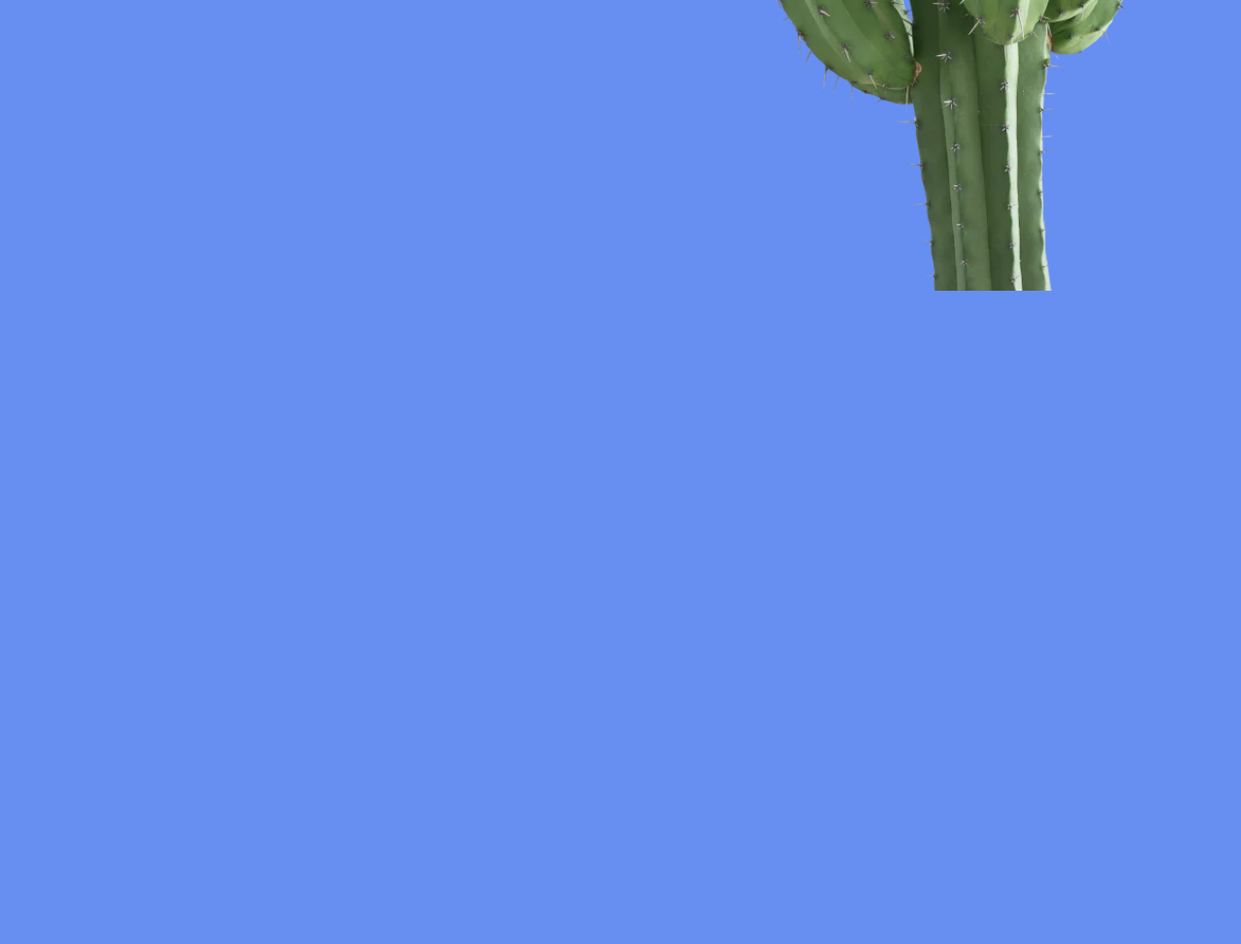
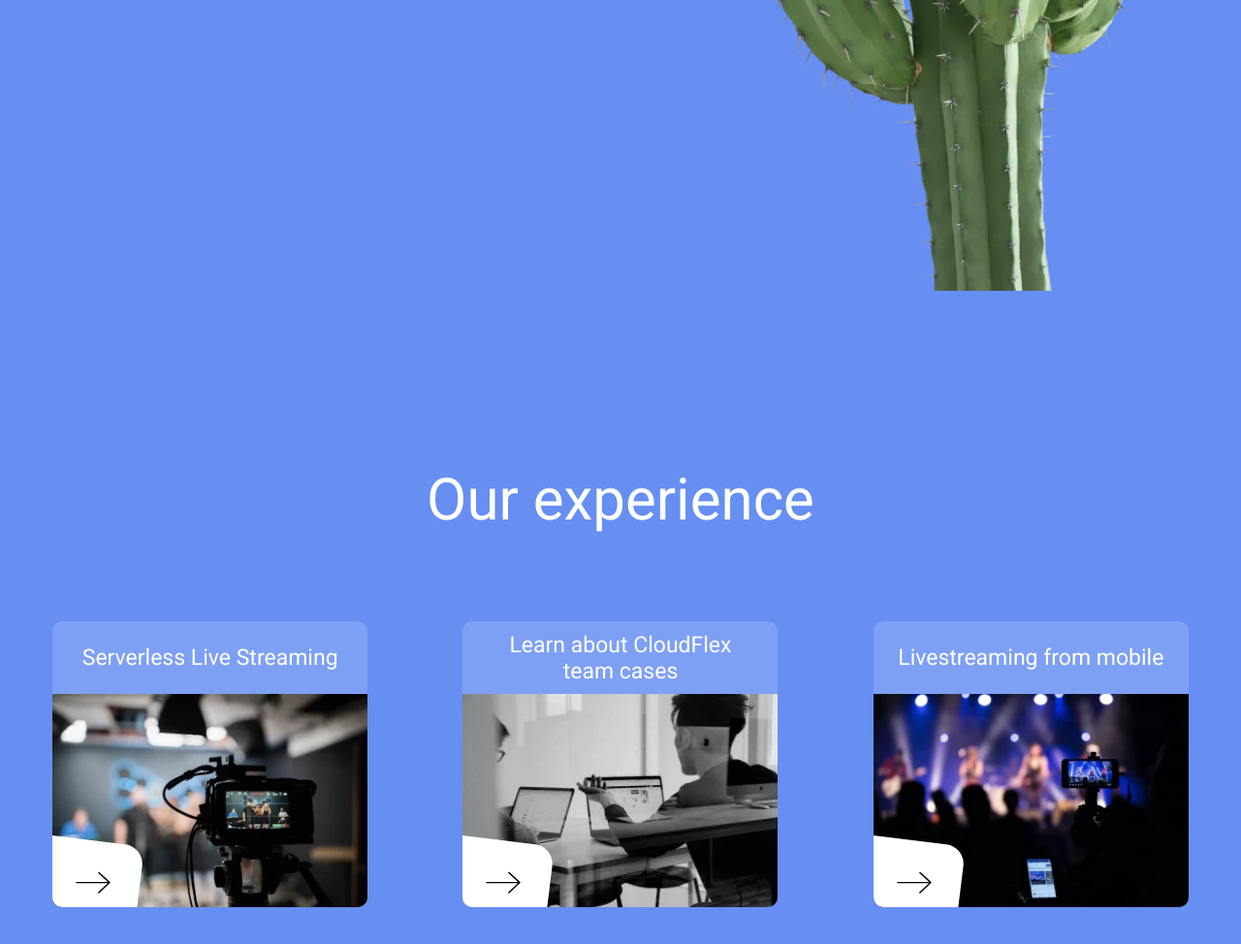
Before and after one commit to Viktor1504/landing_live_streaming, a website: page index.html in a window 1280 px wide. Shown: the part 3554-4528 px from the top of the page at 97% size. Before the commit the page ends 3854 px from the top, so only its background shows below. Drawn offline with Linux system fonts and the light colour scheme.

Commit message:
experience section implementation

```diff
--- a/index.html
+++ b/index.html
@@ -130,7 +130,7 @@
         </div>
     </section>
     <hr class="divider">
-    <section class="about-section">
+    <section class="about-section" aria-label="about section">
         <div class="container">
             <div class="about">
                 <div class="about__quality">
@@ -159,6 +159,46 @@
             </div>
         </div>
     </section>
+    <div class="experience-section" aria-label="experience section">
+        <div class="container">
+            <div class="experience">
+                <h2 class="experience__title">Our experience</h2>
+
+                <div class="experience__cards-wrapper">
+                    <figure class="img-card">
+                        <h3 class="img-card__title">Serverless Live Streaming</h3>
+                        <img class="img-card__preview" src="assets/img/card_shooting.webp" alt="card shooting">
+                        <button class="img-card__btn">
+                            <svg class="img-card__btn-icon" aria-label="arrow img">
+                                <use href="assets/sprites.svg#arrow-icon"></use>
+                            </svg>
+                        </button>
+                    </figure>
+                    <figure class="img-card">
+                        <h3 class="img-card__title">
+                            <span>Learn about CloudFlex</span>
+                            <span>team cases</span>
+                        </h3>
+                        <img class="img-card__preview" src="assets/img/card_working.webp" alt="card working">
+                        <button class="img-card__btn">
+                            <svg class="img-card__btn-icon" aria-label="arrow img">
+                                <use href="assets/sprites.svg#arrow-icon"></use>
+                            </svg>
+                        </button>
+                    </figure>
+                    <figure class="img-card">
+                        <h3 class="img-card__title">Livestreaming from mobile</h3>
+                        <img class="img-card__preview" src="assets/img/card_streaming.webp" alt="card streaming">
+                        <button class="img-card__btn">
+                            <svg class="img-card__btn-icon" aria-label="arrow img">
+                                <use href="assets/sprites.svg#arrow-icon"></use>
+                            </svg>
+                        </button>
+                    </figure>
+                </div>
+            </div>
+        </div>
+    </div>
 </main>
 </body>
 </html>
--- a/styles/_cards.scss
+++ b/styles/_cards.scss
@@ -52,3 +52,63 @@
     }
   }
 }
+
+.img-card {
+  position: relative;
+  width: 325px;
+  height: 295px;
+  border-radius: 10px;
+  background-color: color.adjust(v.$color_white, $alpha: -0.85);
+  @include m.d-flex(space-between, center, nowrap, column, 0, 0);
+  overflow: hidden;
+  flex-shrink: 0;
+
+  &__title {
+    @include m.font(23px, 400, v.$color_white);
+    @include m.d-flex(center, center, nowrap, column, 0, 0);
+    flex-grow: 1;
+  }
+
+  &__preview {
+    width: 100%;
+    height: 220px;
+  }
+
+  &__btn {
+    @include m.position(absolute, 1, -1, bottom, left, -20px, -30px);
+    width: 120px;
+    height: 90px;
+    border-radius: 20px;
+    border: none;
+    background-color: v.$color_white;
+    rotate: z 7deg;
+    transition: rotate .2s;
+
+    &-icon {
+      width: 36px;
+      height: 23px;
+      fill: v.$color_black;
+      rotate: z -7deg;
+      translate: 12px;
+    }
+
+    &:hover {
+      cursor: pointer;
+      scale: 1.3;
+
+      .img-card__btn-icon {
+        rotate: z -7deg;
+        translate: 17px -8px;
+      }
+    }
+  }
+
+  &:hover {
+    cursor: pointer;
+    box-shadow: 0 8px 20px 12px rgba(0, 0, 0, .15), inset 0 -5px 70px 25px rgba(0, 0, 0, .2);
+  }
+
+  @media (max-width: v.$media_min) {
+    width: 300px;
+  }
+}
--- /dev/null
+++ b/styles/_experience.scss
@@ -0,0 +1,23 @@
+@use 'variables' as v;
+@use 'mixins' as m;
+
+.experience {
+  padding: 180px 0;
+  margin: 0 auto;
+  text-align: center;
+  @include m.d-flex(start, center, nowrap, column, 0, 90px);
+
+  &__title {
+    @include m.font(60px, 400, v.$color_white);
+
+    @media (max-width: v.$media_sm) {
+      @include m.font(35px, 400, v.$color_white);
+    }
+  }
+
+  &__cards-wrapper {
+    @include m.d-flex(space-around, center, wrap, row, 20px, 55px);
+    width: 100%;
+    padding: 0 15px;
+  }
+}
--- a/styles/_importer.scss
+++ b/styles/_importer.scss
@@ -4,3 +4,4 @@
 @forward "hero";
 @forward "work";
 @forward "about";
+@forward "experience";
```
Also changed, not shown: styles/index.css, 1 other file.
